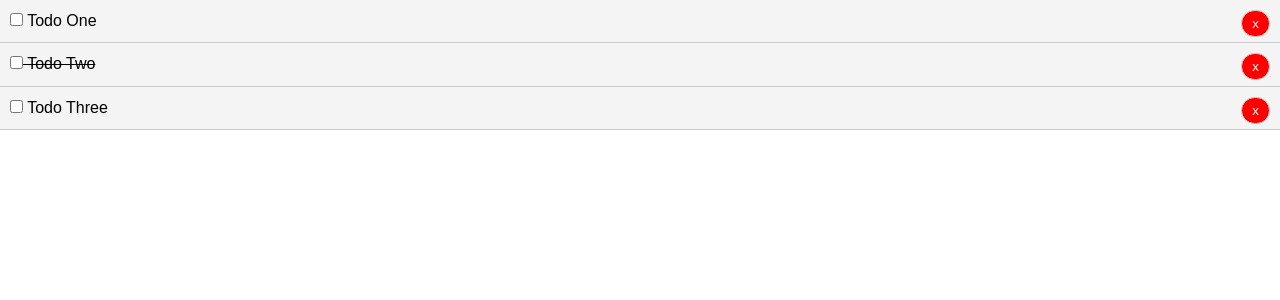
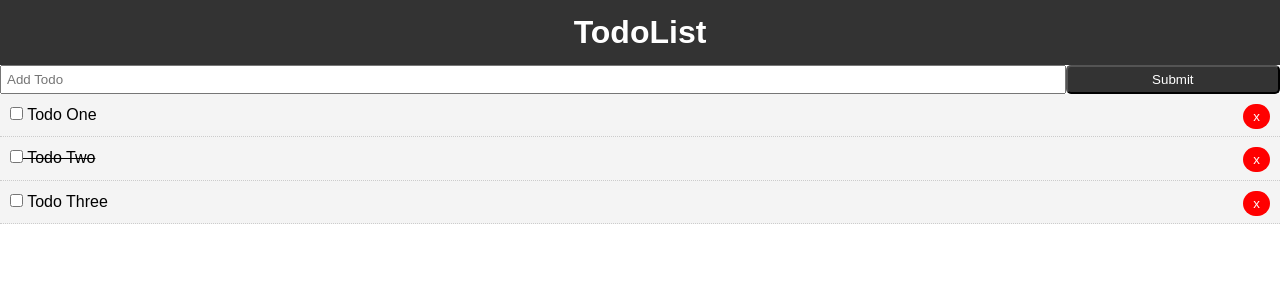
Before and after one commit to ZachyDev/Vue-getting-started, a Vue app in the folder todo-app/: page /#/ in a window 1280 px wide. Shown: the top 300 px of the page. Built offline with nearby package versions, Linux system fonts and the light colour scheme.

Commit message:
added more features to my todo app

```diff
--- a/todo-app/src/App.vue
+++ b/todo-app/src/App.vue
@@ -1,16 +1,22 @@
 <template>
   <div id="app">
+    <Header />
+    <AddTodo />
     <Todos v-bind:todos="todos" v-on:del-todo="deleteTodo"/>
   </div>
 </template>
 
 <script>
 // import Todos component
- import Todos from './components/Todos';
+  import Todos from './components/Todos';
+  import Header from './components/layout/Header';
+   import AddTodo from './components/AddTodo';
   export default {
     name: 'App',
     components: {
-      Todos
+      Todos,
+      Header,
+      AddTodo
     },
 
     // the data function
--- /dev/null
+++ b/todo-app/src/components/AddTodo.vue
@@ -0,0 +1,32 @@
+<template>
+  <div>
+      <form>
+          <input type="text" name="title" placeholder="Add Todo">
+          <input type="submit" value="Submit" class="btn">
+      </form>
+  </div>
+</template>
+
+<script>
+export default {
+    name: "AddTodo"
+
+}
+</script>
+
+<style scoped>
+    form {
+        display: flex;
+    }
+    input[type="text"] {
+        flex:10;
+        padding: 5px;
+    }
+    input[type="submit"] {
+        flex:2;
+        background: #333;
+        color:#fff;
+        outline: none;
+        border-radius:5px;
+    }
+</style>
--- a/todo-app/src/components/TodoItems.vue
+++ b/todo-app/src/components/TodoItems.vue
@@ -1,10 +1,10 @@
 <template>
-  <div class="todo-items" v-bind:class="{'is-complete':todos.completed}">
-      <p>
-          <input type="checkbox" v-on:change="markCompleted">
-      {{ todos.title }}
-      <button @click="$emit('del-todo',todos.id)" class="del">x</button>
-      </p>
+  <div class="todo-item" v-bind:class="{'is-complete': todos.completed}">
+    <p>
+        <input type="checkbox" v-on:change="markCompleted">
+            {{ todos.title }}
+        <button @click="$emit('del-todo',todos.id)" class="del">x</button>
+    </p>
   </div>
 </template>
 
@@ -13,7 +13,7 @@ export default {
     name: "TodoItems",
     props: [ "todos" ],
     methods: {
-        markCompleted(){
+        markCompleted() {
             this.todos.completed = !this.todos.completed;
         }
     }
@@ -21,22 +21,24 @@ export default {
 </script>
 
 <style>
-.todo-items{
-    background-color: #f4f4f4;
+.todo-item{
+    background: #f4f4f4;
     padding: 10px;
-    border-bottom: 1px solid #ccc;
+    border-bottom: 1px #ccc dotted;
 }
+
 .is-complete{
     text-decoration: line-through;
+
 }
+
 .del{
-    background-color:#ff0000;
+    background: #ff0000;
+    color: #fff;
+    border:none;
     padding: 5px 10px;
-    color:#fff;
+    cursor: pointer;
+    float:right;
     border-radius: 40px;
-    float:right;
-    outline: none;
-    border: 1px solid #ccc;
-    cursor:pointer;
 }
 </style>
--- /dev/null
+++ b/todo-app/src/components/layout/Header.vue
@@ -0,0 +1,24 @@
+<template>
+  <header class="header">
+      <h1>TodoList</h1>
+  </header>
+</template>
+
+<script>
+export default {
+    name: "header"
+}
+</script>
+
+<style scoped>
+    .header{
+        background: #333;
+        color:#fff;
+        padding:10px;
+        text-align: center;
+    }
+    .header a {
+        color: #fff;
+        padding-right: 5px;
+    }
+</style>
```
